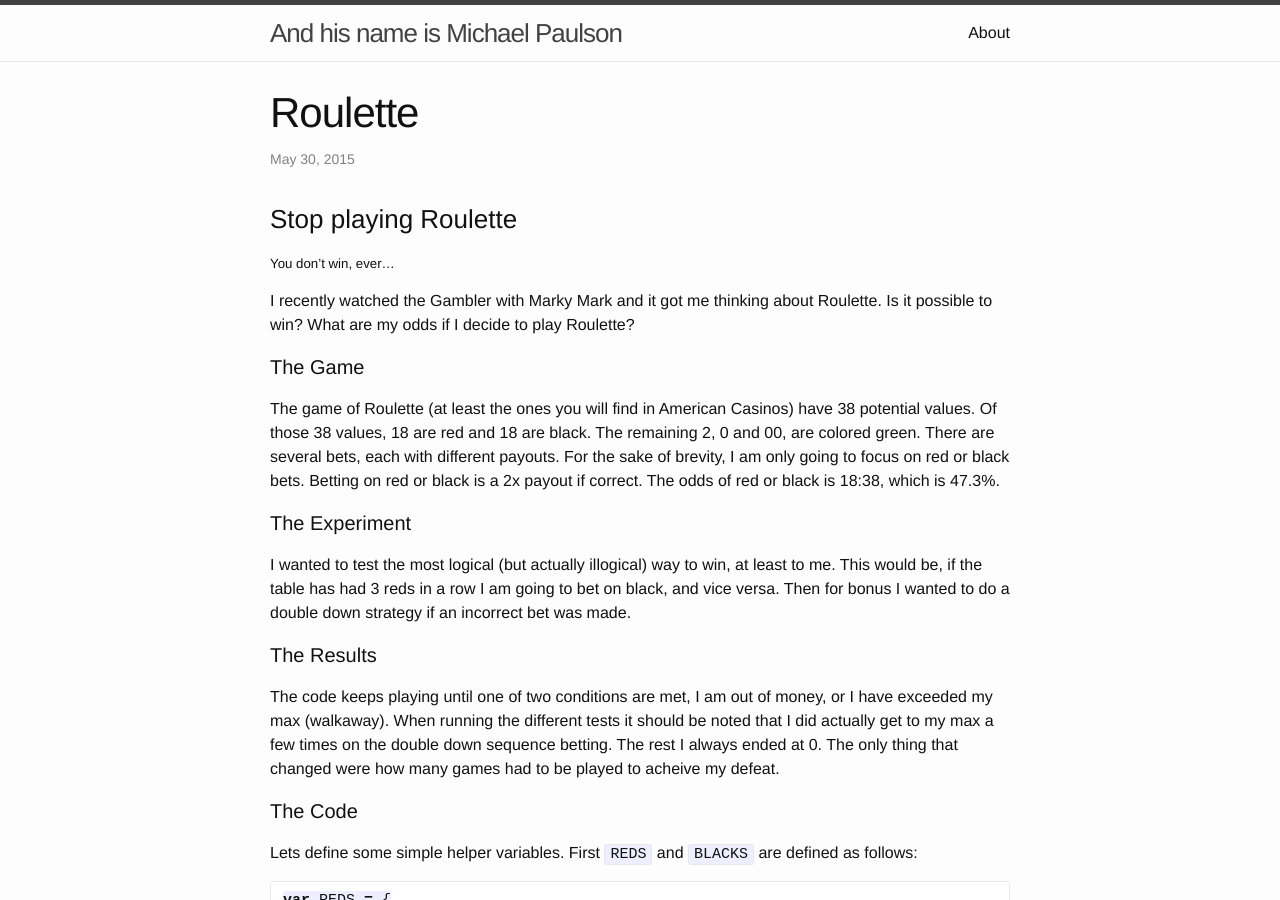
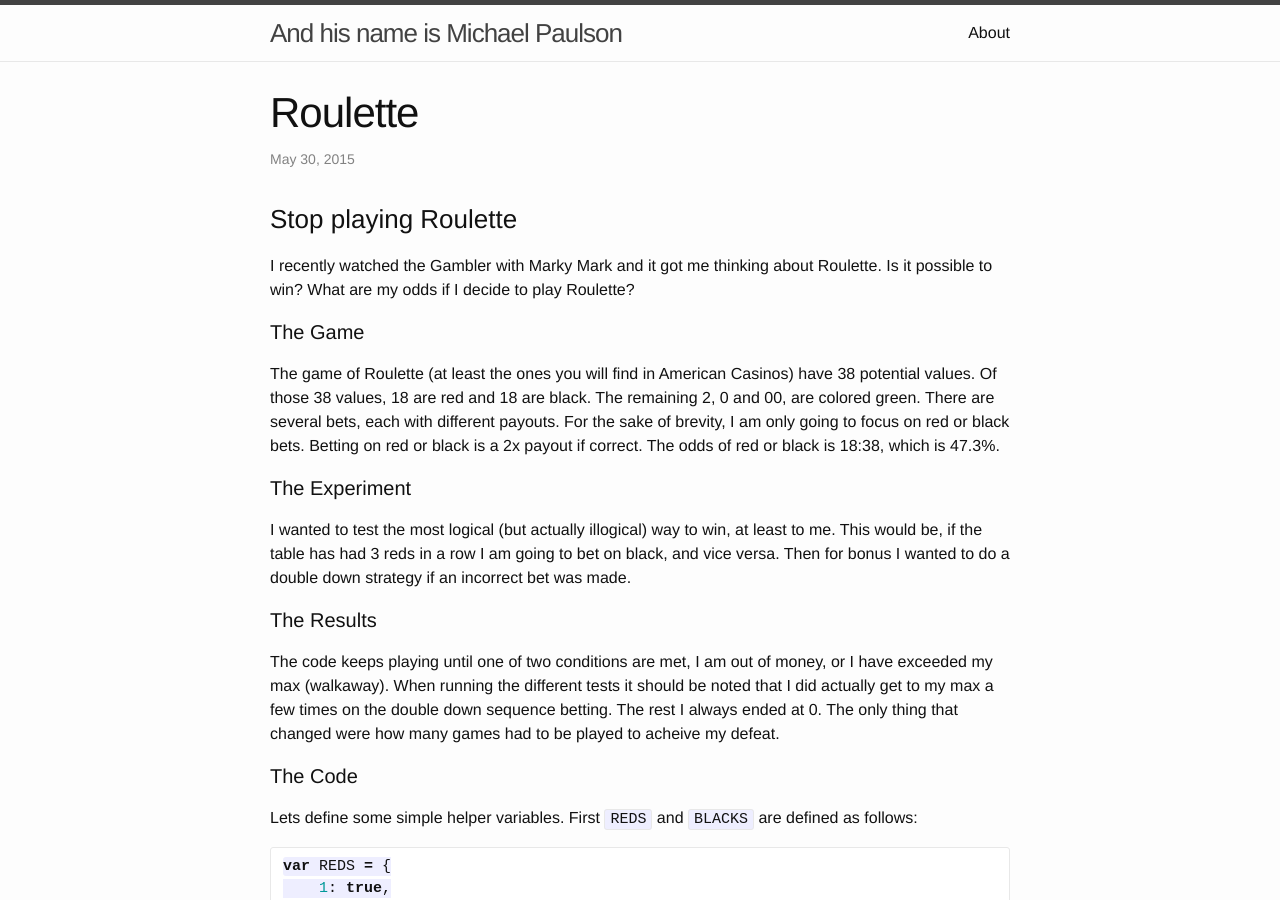
Before and after one commit to ThePrimeagen/michaelbpaulson.github.io, a Jekyll site: the page built from _posts/2015-05-30-Roulette.markdown, in a window 1280 px wide and 900 px high. Built offline with Jekyll 4.4.1, drawn with Linux system fonts in a browser that asks for light colours.

Commit message:
a small markdown fix

```diff
--- a/_posts/2015-05-30-Roulette.markdown
+++ b/_posts/2015-05-30-Roulette.markdown
@@ -5,7 +5,6 @@ category: stats,random
 permalink: /random/roulette
 ---
 ### Stop playing Roulette
-##### You don't win, ever...
 I recently watched the Gambler with Marky Mark and it got me thinking
 about Roulette.  Is it possible to win?  What are my odds if I decide
 to play Roulette?
```
